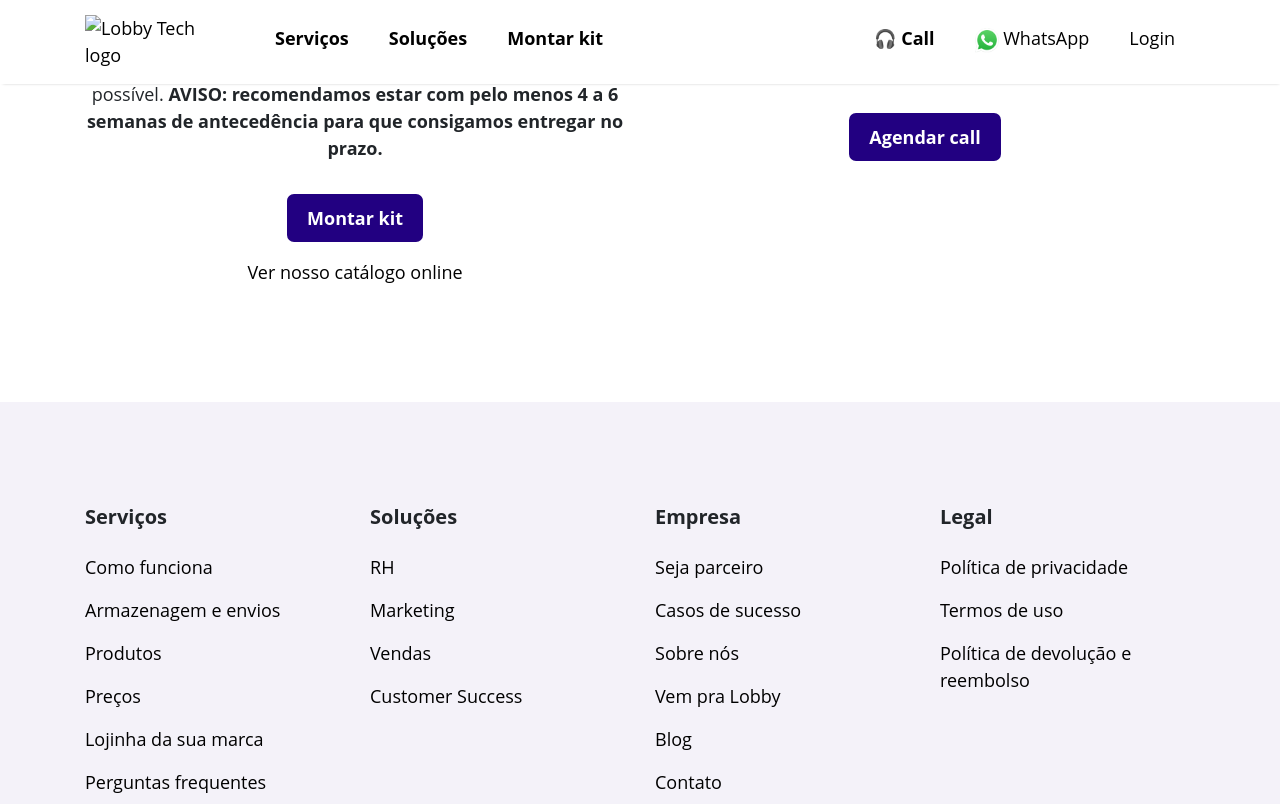
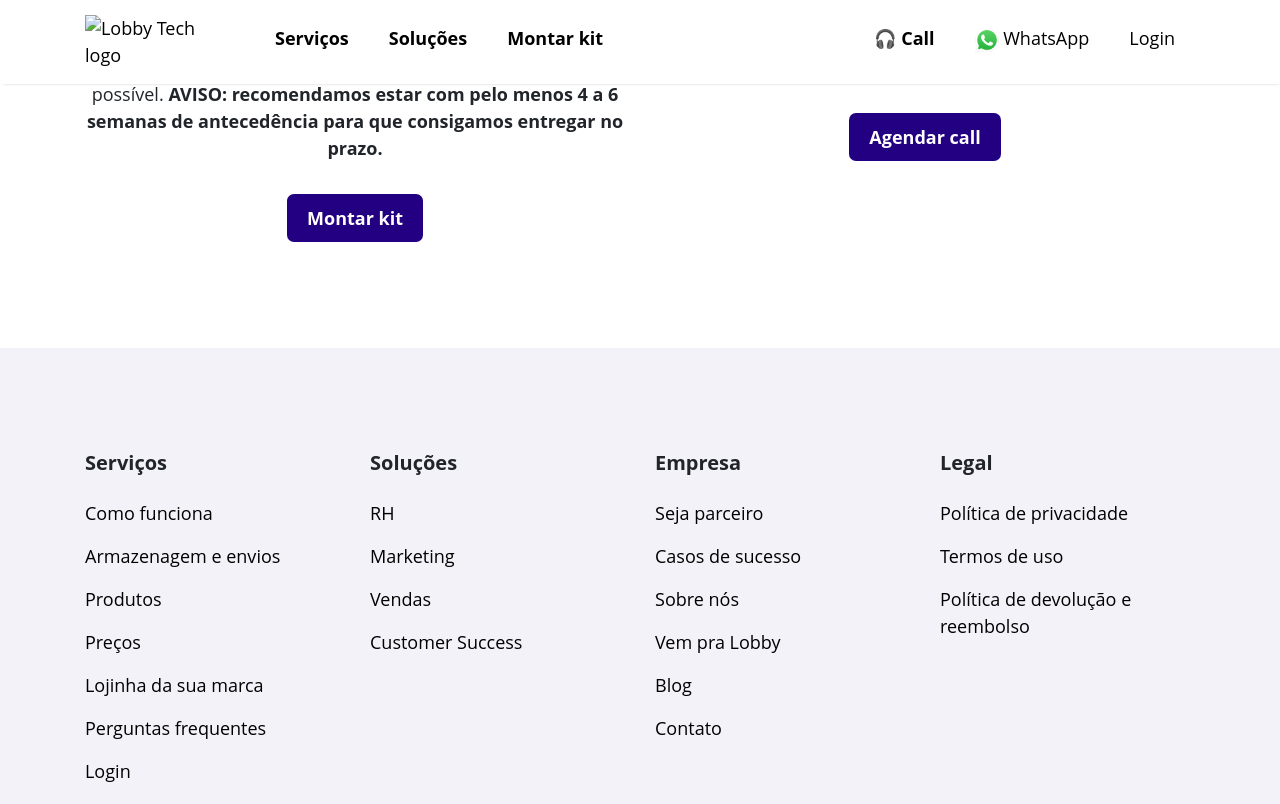
Before and after one commit to lobby-tech/lobby.tech, a Jekyll site: the page built from monte-seu-kit.html, in a window 1280 px wide and 900 px high, scrolled down 311 px, cut to the strip 0-804 px from the top of the window. Built offline with Jekyll 4.4.1, drawn with Linux system fonts in a browser that asks for light colours; a script that is not in the unit is left out.

Commit message:
Returned catalog to generate lead

```diff
--- a/monte-seu-kit.html
+++ b/monte-seu-kit.html
@@ -16,9 +16,7 @@
         </p>
         <br>
         <p>
-          <a href="/forms" class="btn js-btn-catalog">Montar kit</a>
-           <br><br>
-           <a href="https://app.lobby.tech/catalogo" class="js-btn-catalog">Ver nosso catálogo online</a>
+          <a href="https://app.lobby.tech/catalogo" class="btn js-btn-catalog">Montar kit</a>
         </p>
       </div>
     </div>
```
